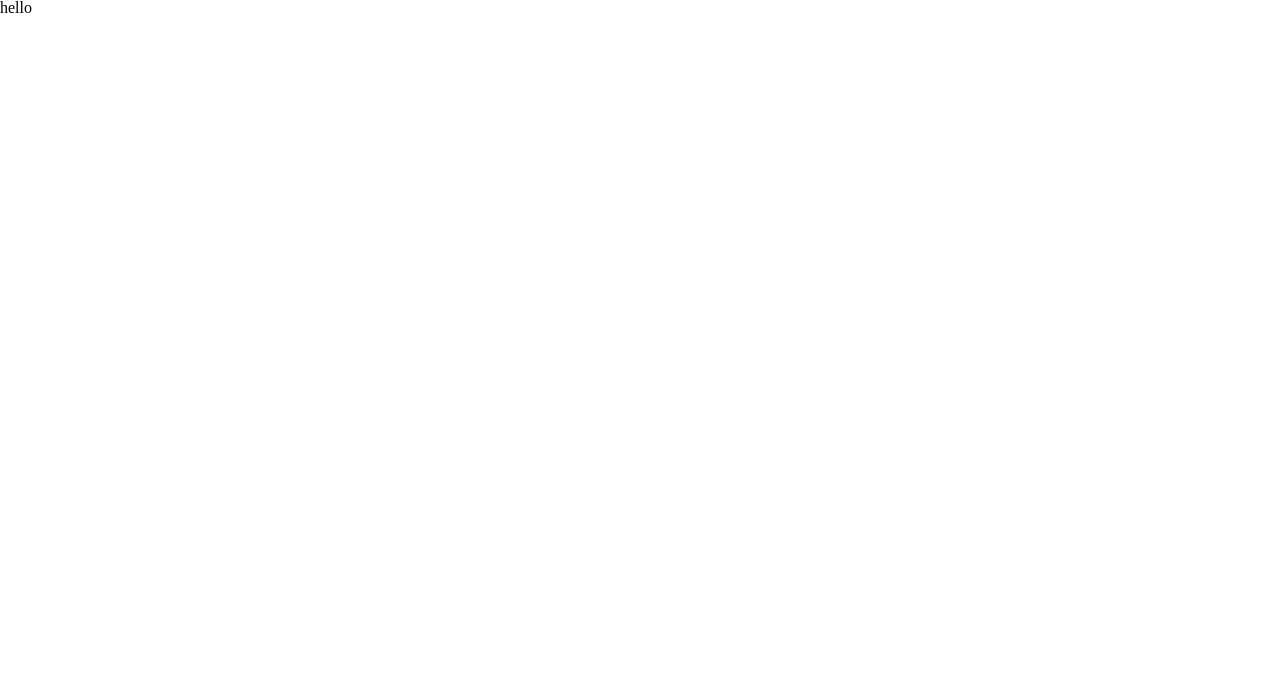
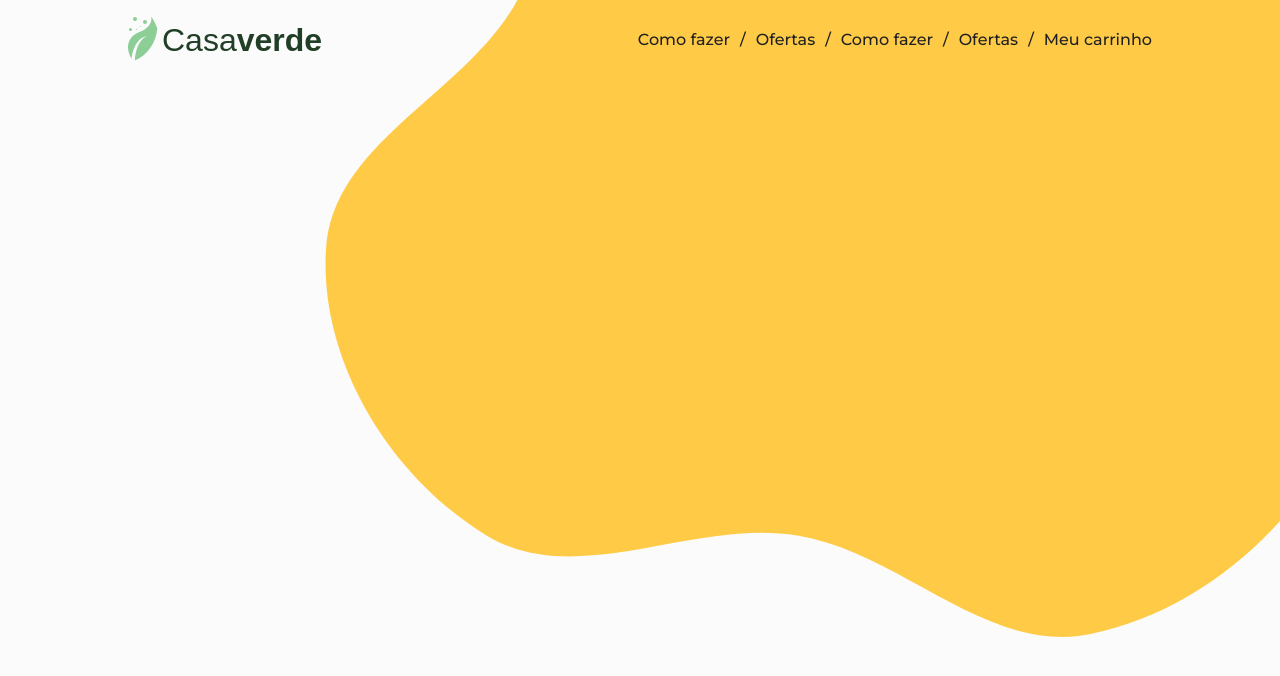
Before and after one commit to Sinvalluz/Casa-verde-7Days, a React (Vite) app: page / in a window 1280 px wide. Shown: the top 676 px of the page. Built offline with nearby package versions, Linux system fonts and the light colour scheme; a web font is replaced by a local one.

Commit message:
Adding header

```diff
--- a/src/App.tsx
+++ b/src/App.tsx
@@ -1,12 +1,21 @@
-import { ThemeProvider } from 'styled-components';
+import styled, { ThemeProvider } from 'styled-components';
 import GlobalStyles from './styles/GlobalStyles';
-import theme from './styles/Theme';
+import Header from './components/Header';
+import theme from './styles/theme';
+
+const Container = styled.section`
+	width: 80%;
+	margin: 0 auto;
+	height: 100vh;
+`;
 
 const App = () => {
 	return (
 		<ThemeProvider theme={theme}>
 			<GlobalStyles />
-			<h1>hello</h1>
+			<Container>
+				<Header />
+			</Container>
 		</ThemeProvider>
 	);
 };
--- /dev/null
+++ b/src/components/Header/Links.ts
@@ -0,0 +1,35 @@
+interface Link {
+	id: number;
+	text: string;
+	url: string;
+}
+
+const links: Link[] = [
+	{
+		id: 1,
+		text: 'Como fazer',
+		url: '#',
+	},
+	{
+		id: 2,
+		text: 'Ofertas',
+		url: '#',
+	},
+	{
+		id: 3,
+		text: 'Como fazer',
+		url: '#',
+	},
+	{
+		id: 4,
+		text: 'Ofertas',
+		url: '#',
+	},
+	{
+		id: 5,
+		text: 'Meu carrinho',
+		url: '#',
+	},
+];
+
+export default links;
--- /dev/null
+++ b/src/components/Header/index.tsx
@@ -0,0 +1,39 @@
+import links from './Links';
+import * as S from './styles';
+import Icon from '../../assets/Icon.svg';
+
+const Header = () => {
+	return (
+		<S.StyledHeader>
+			<S.Navigation>
+				<S.MainLink href='#'>
+					<S.IconContainer>
+						<S.Dot1></S.Dot1>
+						<S.Dot2></S.Dot2>
+						<S.Dot3></S.Dot3>
+						<S.Dot4></S.Dot4>
+						<S.Dot5></S.Dot5>
+						<img
+							src={Icon}
+							alt='Icone principal'
+						/>
+					</S.IconContainer>
+					<S.Title>
+						Casa<S.Bold>verde</S.Bold>
+					</S.Title>
+				</S.MainLink>
+				<S.List>
+					{links.map((link) => {
+						return (
+							<S.ItemList key={link.id}>
+								<S.ItemLink href={link.url}>{link.text}</S.ItemLink>
+							</S.ItemList>
+						);
+					})}
+				</S.List>
+			</S.Navigation>
+		</S.StyledHeader>
+	);
+};
+
+export default Header;
--- /dev/null
+++ b/src/components/Header/styles.ts
@@ -0,0 +1,115 @@
+import styled from 'styled-components';
+import theme from '../../styles/theme';
+
+export const StyledHeader = styled.header`
+	width: 100%;
+	margin-top: 1.6rem;
+`;
+
+export const Navigation = styled.nav`
+	display: flex;
+	justify-content: space-between;
+	align-items: center;
+`;
+
+export const MainLink = styled.a`
+	display: flex;
+	gap: 4px;
+	align-items: center;
+	text-decoration: none;
+	position: relative;
+`;
+
+export const IconContainer = styled.div`
+	position: relative;
+`;
+
+export const Dot1 = styled.div`
+	position: absolute;
+	top: 4px;
+	left: 15px;
+	width: 4px;
+	height: 4px;
+	border-radius: 50%;
+	background-color: #8dce97;
+`;
+
+export const Dot2 = styled(Dot1)`
+	top: 1px;
+	left: 5px;
+`;
+
+export const Dot3 = styled(Dot1)`
+	width: 3px;
+	height: 3px;
+	top: 12px;
+	left: 1px;
+`;
+
+export const Dot4 = styled(Dot1)`
+	top: 10px;
+	left: 12px;
+	width: 1px;
+	height: 1px;
+`;
+
+export const Dot5 = styled(Dot1)`
+	top: 13px;
+	left: 8px;
+	width: 1px;
+	height: 1px;
+`;
+
+export const Title = styled.h1`
+	color: ${theme.colors.title};
+	font-size: 3.2rem;
+	font-family: ${theme.font.family.elsie};
+`;
+
+export const Bold = styled.strong`
+	font-weight: ${theme.font.weigth.bold};
+`;
+
+export const List = styled.ul`
+	display: flex;
+	gap: 1rem;
+`;
+
+export const ItemList = styled.li`
+	display: flex;
+	gap: 1rem;
+	font-weight: 500;
+	&:not(:nth-child(5))::after {
+		content: '/';
+		font-size: 1.6rem;
+	}
+`;
+
+export const ItemLink = styled.a`
+	font-size: 1.6rem;
+	display: block;
+	text-decoration: none;
+	position: relative;
+	text-align: center;
+	font-weight: 500;
+
+	&:before {
+		content: '';
+		position: absolute;
+		height: 2px;
+		width: 100%;
+		bottom: -2px;
+		left: 0;
+		visibility: hidden;
+		background-color: ${theme.colors.text};
+		-webkit-transform: scaleX(0);
+		transform: scaleX(0);
+		-webkit-transition: all 0.2s ease-in-out 0s;
+		transition: all 0.2s ease-in-out 0s;
+	}
+	&:hover:before {
+		visibility: visible;
+		-webkit-transform: scaleX(1);
+		transform: scaleX(1);
+	}
+`;
--- a/src/styles/GlobalStyles.ts
+++ b/src/styles/GlobalStyles.ts
@@ -1,20 +1,49 @@
 import { createGlobalStyle } from 'styled-components';
+import backgroundShape from '../assets/background-shape.svg';
+import theme from './theme';
 
 const GlobalStyles = createGlobalStyle`
-* {
+html, body, div, span, applet, object, iframe,
+h1, h2, h3, h4, h5, h6, p, blockquote, pre,
+a, abbr, acronym, address, big, cite, code,
+del, dfn, em, img, ins, kbd, q, s, samp,
+small, strike, strong, sub, sup, tt, var,
+b, u, i, center,
+dl, dt, dd, ol, ul, li,
+fieldset, form, label, legend,
+table, caption, tbody, tfoot, thead, tr, th, td,
+article, aside, canvas, details, embed,
+figure, figcaption, footer, header, hgroup,
+menu, nav, output, ruby, section, summary,
+time, mark, audio, video {
         margin: 0;
 	    padding: 0;
 	    border: 0;
+		//outline: 1px dotted black; //Tira no final do projeto
 	    font-size: 100%;
-	    font: inherit;
+		color: inherit;
+		font: inherit;
 	    vertical-align: baseline;
     }
     article, aside, details, figcaption, figure,
     footer, header, hgroup, menu, nav, section {
 	display: block;
 }
+
+html {
+	font-size: 62.5%;
+}
     body {
 	line-height: 1;
+	font-family: ${theme.font.family.montserrat};
+	font-weight: ${theme.font.weigth.normal};
+	color: ${theme.colors.text};
+	width: 100%;
+	height: 100vh;
+	background-color: #fbfbfb;
+	background-image: url(${backgroundShape});
+	background-repeat: no-repeat;
+	background-position: right top;
 }
     ol, ul {
 	list-style: none;
```
Also changed, not shown: src/assets/Icon.svg (added), src/assets/background-shape.svg (added).
